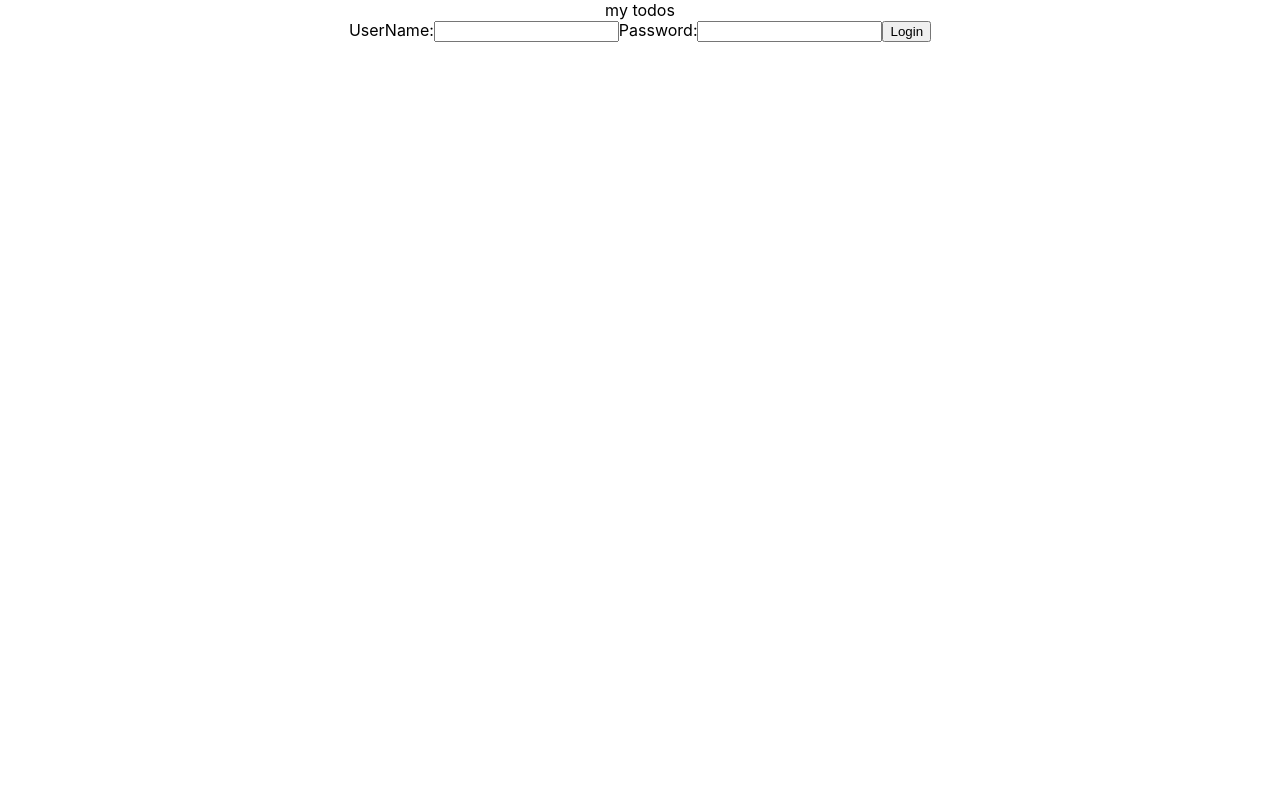
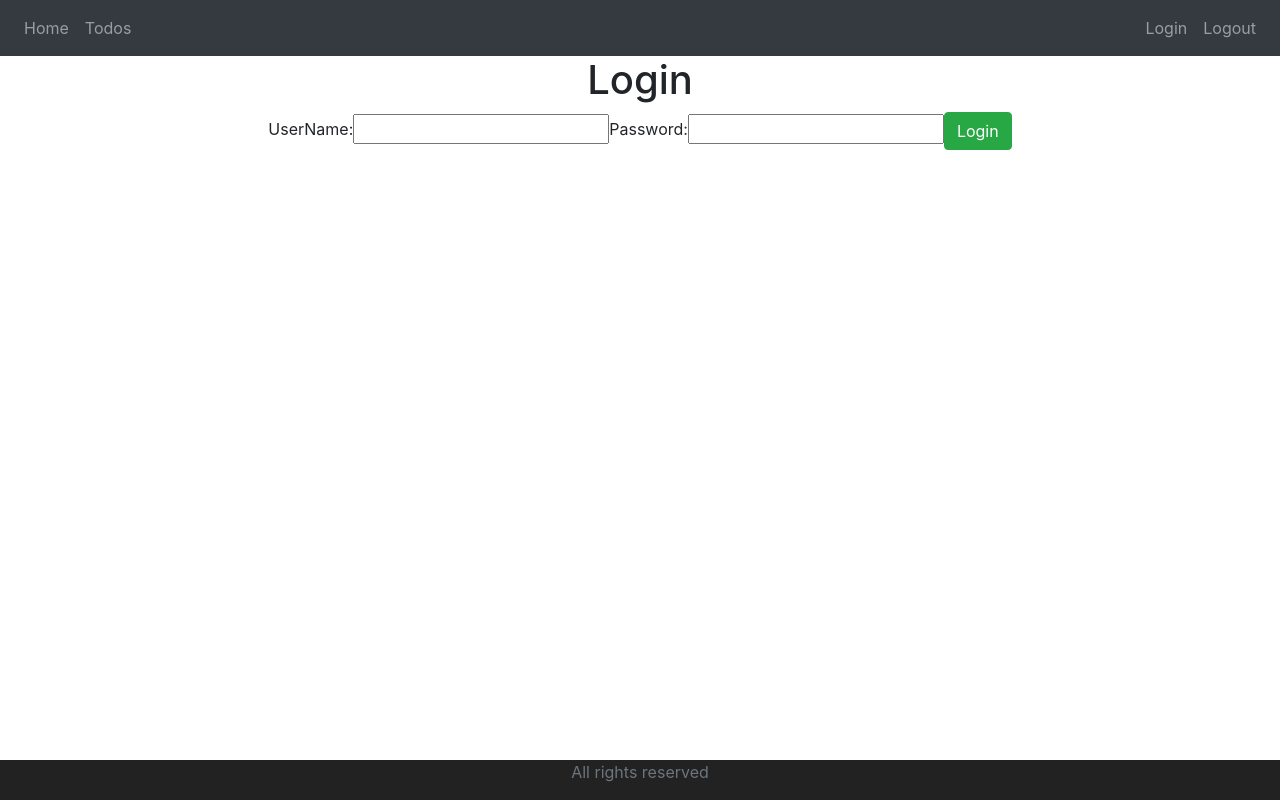
Before and after one commit to Shivam4819/React-application, a React (Create React App) app: page / in a window 1280 px wide. Built offline with nearby package versions, Linux system fonts and the light colour scheme.

Commit message:
app-completed

```diff
--- a/package.json
+++ b/package.json
@@ -9,7 +9,8 @@
     "react": "^17.0.1",
     "react-dom": "^17.0.1",
     "react-scripts": "4.0.2",
-    "web-vitals": "^1.0.1"
+    "web-vitals": "^1.0.1",
+    "react-router-dom": "^5.2.0"
   },
   "scripts": {
     "start": "react-scripts start",
--- a/src/App.css
+++ b/src/App.css
@@ -1,3 +1,11 @@
+.footer{
+  position: absolute;
+  bottom: 0;
+  width: 100%;
+  height: 40px;
+  background-color: #222222;
+}
+
 .App {
   text-align: center;
 }
--- a/src/App.js
+++ b/src/App.js
@@ -1,6 +1,7 @@
 import logo from './logo.svg';
 import './App.css';
 import TodoApp from './component/TodoApp'
+import './Bootstrap.css'
 
 function App() {
   return (
--- /dev/null
+++ b/src/Bootstrap.css
@@ -0,0 +1 @@
+@import url(https://unpkg.com/bootstrap@4.5.0/dist/css/bootstrap.min.css);
--- /dev/null
+++ b/src/component/ErrorPage.js
@@ -0,0 +1,9 @@
+import  React from "react";
+
+export default function Error(){
+    return(
+        <div>
+            <h2>wala habibi wrong page</h2>
+        </div>
+    )
+}
--- /dev/null
+++ b/src/component/FooterComponent.js
@@ -0,0 +1,10 @@
+import  React from "react";
+
+export default function Footer(){
+    return(
+        <footer className="footer">
+            <span className="text-muted">All rights reserved</span>
+        </footer>
+
+    )
+}
--- /dev/null
+++ b/src/component/HeaderComponent.js
@@ -0,0 +1,23 @@
+import  React from "react";
+import {Link} from "react-router-dom";
+import Login from "./Login";
+
+export default function Header(){
+    return(
+        <header>
+            <nav className="navbar navbar-expand-md navbar-dark bg-dark">
+                <div></div>
+                    <ul className="navbar-nav">
+                        <li ><Link className="nav-link" to="/"> Home </Link></li>
+                        <li ><Link className="nav-link" to="/todo"> Todos </Link></li>
+                    </ul>
+                    <ul className="navbar-nav navbar-collapse justify-content-end">
+                        <li ><Link className="nav-link" to="/login"> Login</Link></li>
+                        <li ><Link className="nav-link" to="/logout" > Logout </Link></li>
+                    </ul>
+
+            </nav>
+        </header>
+
+    )
+}
--- /dev/null
+++ b/src/component/ListComponent.js
@@ -0,0 +1,38 @@
+import  React from "react";
+
+export default function ListComponent(){
+    const arsr=[{ids:1,dis:'reatttt', done:false, targetdate: new Date()},
+                {ids: 2, dis: 'json', done:false, targetdate: new Date()},
+                {ids: 3, dis: 'addad', done:false, targetdate: new Date()}]
+    return(
+        <div>
+          <h2>Record</h2>
+            <div className="container">
+                <table className="table">
+                    <thead>
+                        <tr>
+                            <th>ID</th>
+                            <th>Discription</th>
+                            <th>Completion Status</th>
+                            <th>Target Date</th>
+                        </tr>
+                    </thead>
+                    <tbody>
+                        {
+                            arsr.map(
+                                arrs=>
+                                    <tr>
+                                        <td>{arrs.ids}</td>
+                                        <td>{arrs.dis}</td>
+                                        <td>{arrs.done.toString()}</td>
+                                        <td>{arrs.targetdate.toDateString()}</td>
+                                    </tr>
+                            )
+                        }
+
+                    </tbody>
+                </table>
+            </div>
+        </div>
+    )
+}
--- /dev/null
+++ b/src/component/Login.js
@@ -0,0 +1,65 @@
+import React ,{useState, }from "react";
+import {HashRouter, Route} from "react-router-dom";
+
+export default function Login(props){
+
+    const [user,setUser]=useState("");
+    const [pass,setPass]=useState("");
+    const [login , setlogin]=useState(false);
+    const [reject, setReject]=useState(false);
+    function checkCredential(){
+        if (user==="s" && pass==="a"){
+
+            sessionStorage.setItem(user,pass);
+            props.history.push("/todo")
+
+            console.log("matched");
+            setlogin(true);
+            setReject(false);
+          }
+        else {
+            console.log("wrong credential");
+            setReject(true);
+            setlogin(false);
+        }
+    }
+
+    function Msg1({text}){
+        if(login){
+        return(<h2>Login done</h2>)
+        }
+        return null
+    }
+    function Msg2({text}){
+        if(reject){
+            return(<h2>Invalid data</h2>)
+        }
+        return null
+    }
+        return(
+            <div >
+                <h1>Login</h1>
+                <div className="container">
+                UserName:<input type="text "name="username"   onChange={(event => setUser(event.target.value))}/>
+                Password:<input type="password" name="password" onChange={(event => setPass(event.target.value))}/>
+                <button  className="btn btn-success" onClick={checkCredential} >Login</button>
+
+                {/*below is 3 ways to exute same thing*/}
+                {login && <div ><h2>Logged In</h2></div>}
+                {reject && <div className="alert alert-warning"><h2>Invalid </h2></div>}
+             {/*   <Msg1 text={login}/>
+                <Msg2 text={reject}/>
+            */}
+              {/*  {
+                    login ? <><h2>Okay</h2></>:null
+
+                    }
+                    {
+                    reject ?<><h2>wrong</h2></>:null
+                     }*/}
+
+                </div>
+            </div>
+        )
+
+    }
--- /dev/null
+++ b/src/component/Logout.js
@@ -0,0 +1,14 @@
+import  React from "react";
+import {Link} from "react-router-dom";
+
+export default function Logout(){
+    return(
+     <div>
+         <h1>You are logged out</h1>
+
+         <div className="container">
+             Thank for using
+         </div>
+     </div>
+    )
+}
--- a/src/component/TodoApp.js
+++ b/src/component/TodoApp.js
@@ -1,28 +1,31 @@
 import React ,{useState}from "react";
-
+import {HashRouter, Route, Switch} from "react-router-dom";
+import Login from "./Login";
+import ListComponent from "./ListComponent";
+import Error from "./ErrorPage";
+import Header from "./HeaderComponent";
+import Footer from "./FooterComponent";
+import Logout from "./Logout";
 export default function TodoApp(){
 
     const [user,setUser]=useState("");
     const [pass,setPass]=useState("");
-    function LoginComponent(){
-
-        function changeUser(user){
-            return(
-                setUser(user)
-            )
-        }
-        return(
-            <div >
-                UserName:<input type="text "name="username"   onChange={event => setUser(event.target.value)}/>
-                Password:<input type="password" name="password" onChange={event => setPass(event.target.value)}/>
-                <button>Login</button>
-            </div>
-        )
-    }
     return(
         <div className="TodoApp">
-          my todos
-            <LoginComponent/>
+            <HashRouter>
+
+                <Header/>
+                <Switch>
+                     <Route exact path="/" component={Login}/>
+                     <Route exact path="/login" component={Login}/>
+                     <Route exact path="/todo" component={ListComponent}/>
+                    <Route exact path="/logout" component={Logout}/>
+                    <Route  component={Error}/>
+
+                </Switch>
+                <Footer/>
+            </HashRouter>
+
         </div>
     )
 }
```
Also changed, not shown: 1 other file (tests, documents, lock files or other folders).
